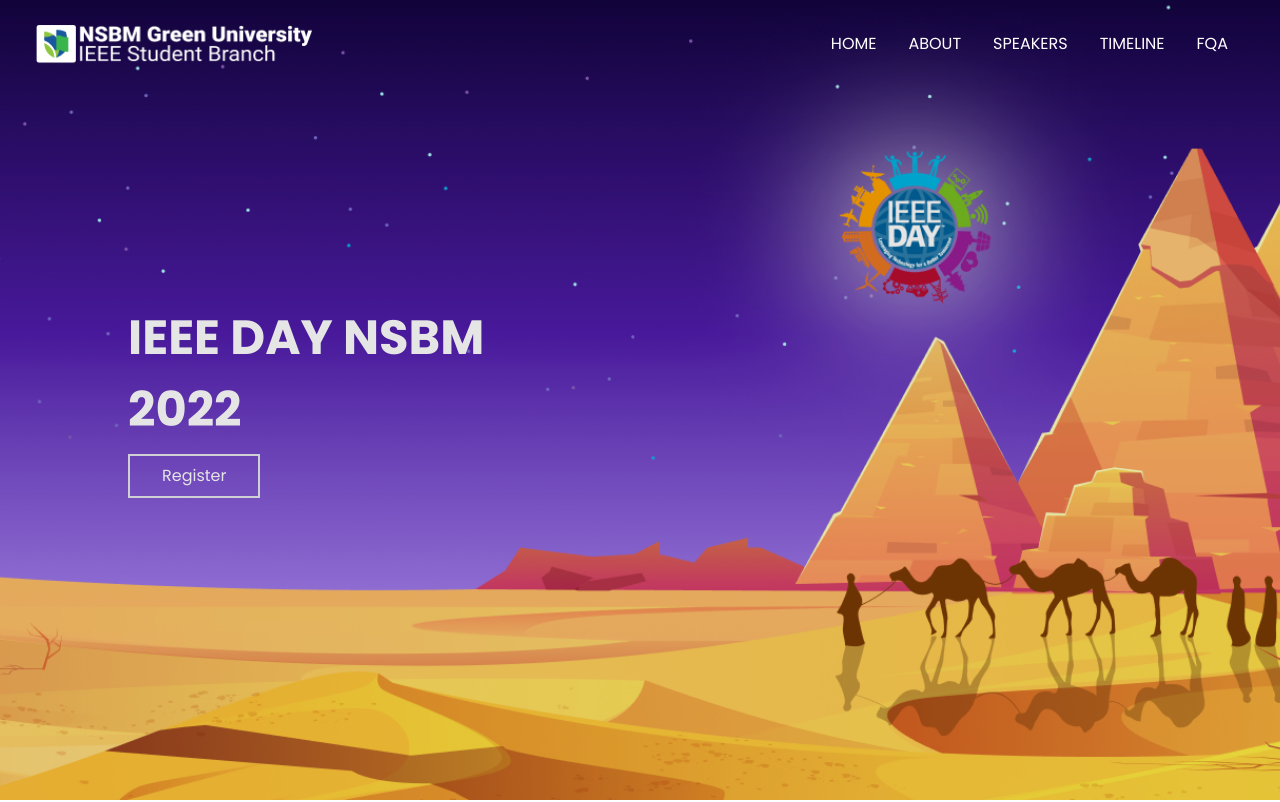
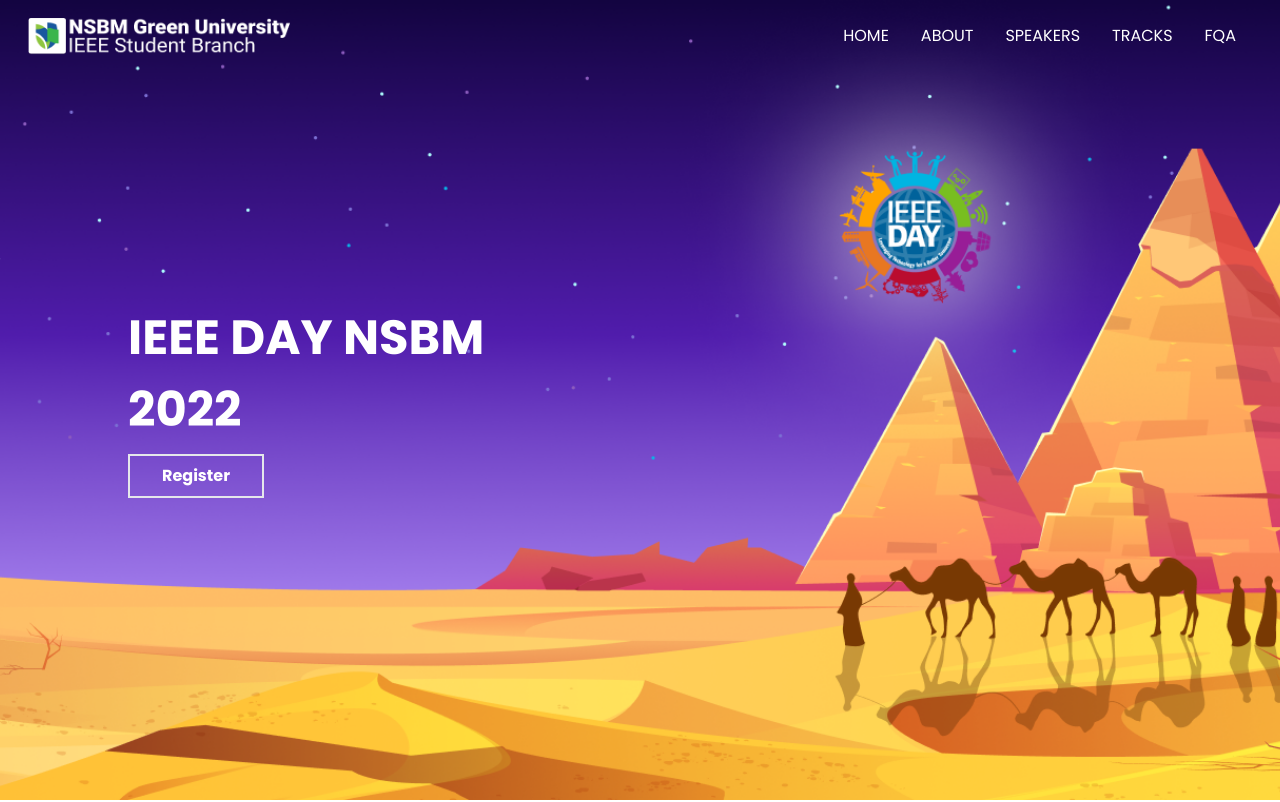
Before and after one commit to IEEE-Student-Branch-NSBM/IEEE-DAY-2022, a Next.js app: page / in a window 1280 px wide. Shown: the top 802 px of the page. Built offline with nearby package versions, Linux system fonts and the light colour scheme.

Commit message:
Add navbar links

```diff
--- a/src/components/About/AboutSection.jsx
+++ b/src/components/About/AboutSection.jsx
@@ -20,7 +20,7 @@
 
   return (
     <>
-      <div className="flex flex-col lg:flex-row justify-evenly align-middle items-center xl:w-4/5 mx-auto mt-24">
+      <div id="about" className="flex flex-col lg:flex-row justify-evenly align-middle items-center xl:w-4/5 mx-auto mt-24">
         <div>
           <Image
             src={data.image}
--- a/src/components/Home/Hero.jsx
+++ b/src/components/Home/Hero.jsx
@@ -1,16 +1,42 @@
 import React from 'react'
+import { HyperlinkButton } from "../../shared/Buttons/HyperlinkButton";
+import PreLoader from "../Loader/PreLoader";
+import useSWR from "swr";
 
 
 const Hero = () => {
+  const fetcher = (url) => fetch(url).then((res) => res.json());
+  const { data, error } = useSWR("/api/getHomeData", fetcher);
+
+  if (error) return <div>Failed to load</div>;
+
+  if (!data)
+    return (
+      <div>
+        <PreLoader />
+      </div>
+    );
+    const bgImageStyle = {
+      backgroundImage: `url("${data?.image}")`
+    }
   return (
-    <div className='flex items-center h-screen mb-12 bg-fixed bg-center bg-cover custom-img'>
-        {/* Overlay */}
-        <div className='absolute top-0 left-0 right-0 bottom-0 bg-black/10 z-[2]'/>
+    <div>
+      <div className='flex items-center h-screen w-full bg-fixed mb-12 object-cover bg-center bg-cover ' style={bgImageStyle}>
+
+
         <div className='p-5 text-white px-32 '>
-            <h2 className='font-bold text-14xl test-1'>IEEE DAY NSBM</h2>
-            <h2 className='font-bold text-14xl pb-2 test-1'>2022</h2>
-            <button className='px-8 py-2 border-2'>Register</button>
+             <h2 className='font-bold text-14xl test-1'>IEEE DAY NSBM</h2>
+             <h2 className='font-bold text-14xl pb-2 test-1'>2022</h2>
+             <div className='inline-flex m-auto font-lg border-2 py-2 px-8'>
+              <HyperlinkButton
+              key={data?.id}
+              text={data?.title}
+              link={data?.buttonLink}
+            /></div>
+
+
         </div>
+      </div>
     </div>
   )
 }
--- a/src/components/Navbar/Navbar.jsx
+++ b/src/components/Navbar/Navbar.jsx
@@ -1,6 +1,5 @@
 import React, {useState, useEffect} from 'react'
-// import Link from 'next/link'
-import { Link } from 'react-scroll';
+import Link from 'next/link'
 import {AiOutlineMenu, AiOutlineClose} from 'react-icons/ai'
 import PreLoader from "../Loader/PreLoader";
 import useSWR from "swr";
@@ -43,27 +42,28 @@
     );
 
   return (
-    <div style={{backgroundColor: `${color}`}} className='fixed left-0 top-0 w-full z-10 ease-in duration-300'>
-      <div style={{color: `${textColor}`}} className='max-w-[1240px] m-auto flex justify-between items-center p-4 text-white'>
-        <Image
+    <div style={{backgroundColor: `${color}`}} className='fixed w-full z-10 ease-in duration-300'>
+      <div style={{color: `${textColor}`}} className='max-w-[1240px] m-auto flex justify-between items-center p-2 text-white'>
+        <Link href='/'><Image
               src={data.image}
-              width= {276}
-              height= {40}
+              width= {262.2}
+              height= {38}
               alt={data.title}
-              loading = "lazy" />
+              loading = "lazy" /></Link>
+
 
         <ul className='hidden sm:flex'>
           <li className='p-4'>
             <Link href='/'>HOME</Link>
           </li>
           <li className='p-4'>
-            <Link href='/AboutSection'>ABOUT</Link>
+            <Link href='/#about'>ABOUT</Link>
           </li>
           <li className='p-4'>
-            <Link href='/SpeakerSection'>SPEAKERS</Link>
+            <Link href='/#speaker'>SPEAKERS</Link>
           </li>
           <li className='p-4'>
-            <Link href='/'>TIMELINE</Link>
+            <Link href='/#track'>TRACKS</Link>
           </li>
           <li className='p-4'>
             <Link href='/'>FQA</Link>
@@ -71,24 +71,24 @@
         </ul>
 
         {/* Mobile */}
-        <div onClick={handleNav} className='block sm:hidden z-10'>
-          {nav ? <AiOutlineClose size={20} style={{color: `${textColor}`}}/> : <AiOutlineMenu size={20} style={{color: `${textColor}`}}/>}
+        <div onClick={handleNav} className='block sm:hidden z-10 text-white'>
+          {nav ? <AiOutlineClose size={20}/> : <AiOutlineMenu size={20} style={{color: `${textColor}`}}/>}
         </div>
-        <div className={nav ? 'sm:hidden absolute top-0 left-0 right-0 bottom-0 flex justify-center items-center w-full h-screen bg-black text-center ease-in duration-300' : 'sm:hidden absolute top-0 left-[-100%] right-0 bottom-0 flex justify-center items-center w-full h-screen bg-black text-center ease-in duration-300'}>
+        <div className={nav ? 'sm:hidden absolute top-0 left-0 right-0 bottom-0 flex justify-center items-center w-full h-screen text-white bg-black text-center ease-in duration-300' : 'sm:hidden absolute top-0 left-[-100%] right-0 bottom-0 flex justify-center items-center w-full h-screen bg-black text-center ease-in duration-300'}>
           <ul>
-          <li className='p-4 text-3xl hover:text-gray-500'>
+          <li onClick={handleNav} className='p-4 text-3xl hover:text-gray-500'>
             <Link href='/'>HOME</Link>
           </li>
-          <li className='p-4 text-3xl hover:text-gray-500'>
-            <Link href='/'>ABOUT</Link>
+          <li onClick={handleNav} className='p-4 text-3xl hover:text-gray-500'>
+            <Link href='/#about'>ABOUT</Link>
           </li>
-          <li className='p-4 text-3xl hover:text-gray-500'>
-            <Link href='/'>SPEAKERS</Link>
+          <li onClick={handleNav} className='p-4 text-3xl hover:text-gray-500'>
+            <Link href='/#speaker'>SPEAKERS</Link>
           </li>
-          <li className='p-4 text-3xl hover:text-gray-500'>
-            <Link href='/'>TIMELINE</Link>
+          <li onClick={handleNav} className='p-4 text-3xl hover:text-gray-500'>
+            <Link href='/#track'>TRACKS</Link>
           </li>
-          <li className='p-4 text-3xl hover:text-gray-500'>
+          <li onClick={handleNav} className='p-4 text-3xl hover:text-gray-500'>
             <Link href='/'>FQA</Link>
           </li>
         </ul>
--- a/src/components/Speakers/SpeakerSection.jsx
+++ b/src/components/Speakers/SpeakerSection.jsx
@@ -20,7 +20,7 @@
     );
 
   return (
-    <div className="mt-24">
+    <div id="speaker" className="mt-24">
       <HeaderTitle title={data?.headerTitle} key={data?.id} />
       <div className="lg:px-80 py-4">
         <HeaderSubTitle key={data?.id} description={data?.description} />
--- a/src/components/Tracks/TrackSession.jsx
+++ b/src/components/Tracks/TrackSession.jsx
@@ -20,7 +20,7 @@
     );
 
   return (
-    <>
+    <div id="track">
       <HeaderTitle title={data?.headerTitle} key={data?.id} />
       <div className="lg:px-80 py-4">
         <HeaderSubTitle key={data?.id} description={data?.headerDescription} />
@@ -28,6 +28,6 @@
       <div className="lg:px-32">
         <TrackTabSection key={data?.id} trackDataDetails={data?.trackList} />
       </div>
-    </>
+    </div>
   );
 };
--- /dev/null
+++ b/src/pages/api/getHomeData.js
@@ -0,0 +1,9 @@
+export default function handler(req, res) {
+  res.status(200).json({
+    id: 1,
+    image: "/images/Header 2.png",
+    title: "Register",
+    buttonLink:
+      "https://docs.google.com/forms/d/e/1FAIpQLSdz-q-KXOog0kUqGCq5TyN4lHq_oCowi2roNGiw8AlM6sA1pw/viewform",
+  });
+}
--- a/src/pages/api/getTrackSessionData.js
+++ b/src/pages/api/getTrackSessionData.js
@@ -4,8 +4,7 @@
   res.status(200).json({
     id: 1,
     headerTitle: "IEEE DAY NSBM 2022 Track Sessions",
-    headerDescription:
-      "Lorem Ipsum is simply dummy text of the printing and typesetting industry.Lorem Ipsum is simply dummy text of the printing and typesetting industry",
+    headerDescription: "",
     trackList: [
       {
         id: 1,
--- a/src/shared/Buttons/HyperlinkButton.jsx
+++ b/src/shared/Buttons/HyperlinkButton.jsx
@@ -1,9 +1,11 @@
 import React from "react";
+import Link from 'next/link'
 
 export const HyperlinkButton = ({ text, link}) => {
+  const regEx = /^http/;
   return (
     <div className="inline-flex font-bold">
-      <a className="px-9 py-3" href={link}>{text}</a>
+      {regEx.test(link) ? <Link href={link}>{text}</Link> : <a className="px-9 py-3" href={link}>{text}</a>}
     </div>
   );
 };
--- a/src/shared/TrackTabs/TrackDetails.jsx
+++ b/src/shared/TrackTabs/TrackDetails.jsx
@@ -1,5 +1,6 @@
 import Image from "next/image";
 import React from "react";
+import { HyperlinkButton } from "../../shared/Buttons/HyperlinkButton";
 
 const TrackDetails = ({ name, description, imageUrl }) => {
   return (
@@ -30,9 +31,12 @@
             </div>
           </div>
           <div className="sm:w-full md:w-11/12 bg-brown-10 text-center justify-center mt-10">
-            <button className="text-white p-3 text-lg font-bold">
-              Register Now
-            </button>
+            <div className="text-white p-3 text-lg font-bold">
+              <HyperlinkButton
+              text="Register Now"
+              link="https://docs.google.com/forms/d/e/1FAIpQLSdz-q-KXOog0kUqGCq5TyN4lHq_oCowi2roNGiw8AlM6sA1pw/viewform"
+            />
+            </div>
           </div>
         </div>
         <div className="xs:hidden xxs:hidden md:block">
```
